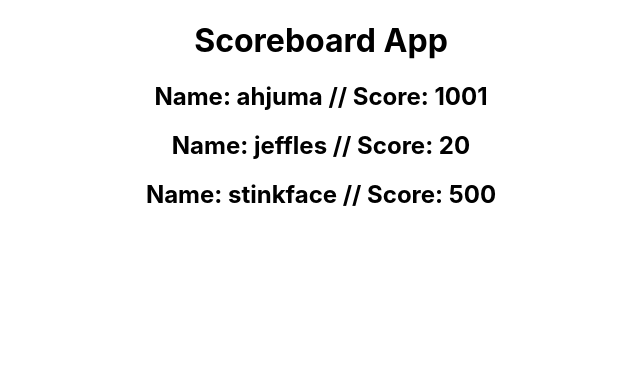
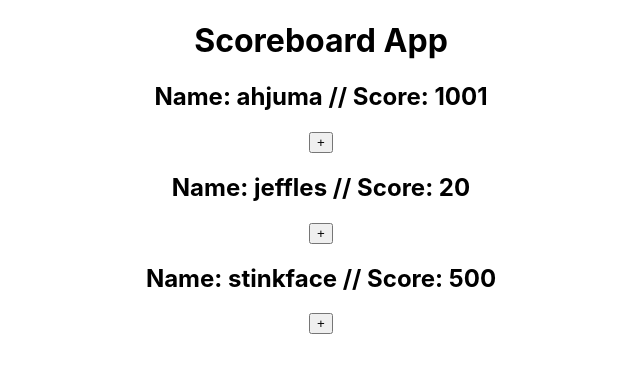
Before and after one commit to Kllicks/react-scoreboard, a React (Create React App) app: page / in a window 1280 px wide. Shown: the top 372 px of the page, without its empty margins (319-959 px from the left). Built offline with nearby package versions, Linux system fonts and the light colour scheme.

Commit message:
adds incrementScoreById function for when a button is clicked

```diff
--- a/src/App.js
+++ b/src/App.js
@@ -46,11 +46,22 @@ class App extends Component {
       return (
         <div key={score.id}>
           <h2>Name: {score.name} // Score: {score.score}</h2>
+          <button onClick={() => this._incrementScoreById(score.id)}>+</button>
         </div>
       );
     });
     return cards;
   }
+
+  _incrementScoreById(id) {
+    // find the player in this.state.scores
+    // increment their score
+    // and call this.setState
+
+    console.log(`test`);
+
+  }
 }
 
+
 export default App;
```
